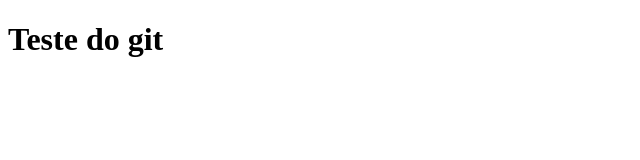
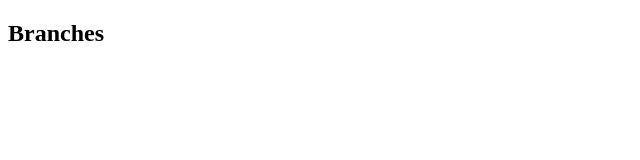
Before and after one commit to ivanmarceloferreira/git-aceleracao, a plain HTML site: page index.html in a window 1280 px wide. Shown: the whole page, without its empty margins (0-640 px from the left). Drawn offline with Linux system fonts and the light colour scheme.

Commit message:
alterando página inicial

```diff
--- a/index.html
+++ b/index.html
@@ -6,6 +6,6 @@
     <title>Teste do git</title>
 </head>
 <body>
-    <h1>Teste do git</h1>
+    <h2>Branches</h2>
 </body>
 </html>
```
